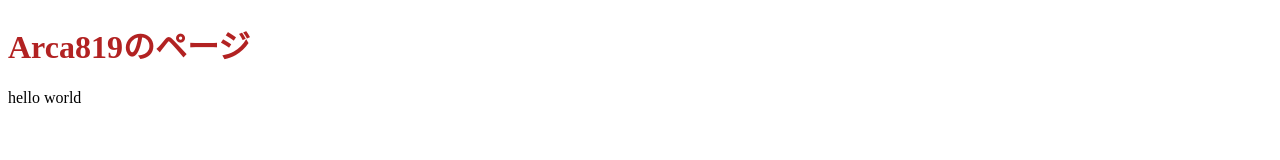
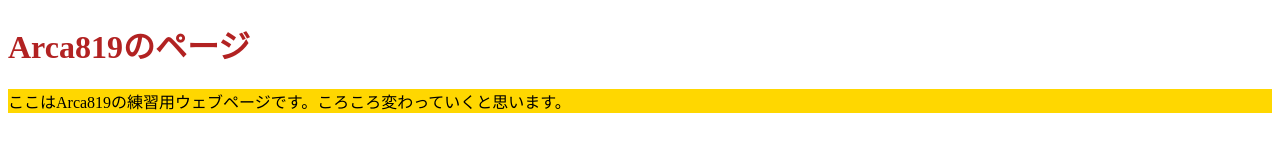
Before and after one commit to Arca819/Arca819.github.io, a plain HTML site: page index.html in a window 1280 px wide. Drawn offline with Linux system fonts and the light colour scheme.

Commit message:
修正しました

```diff
--- a/index.html
+++ b/index.html
@@ -8,6 +8,8 @@
     </head>
     <body>
         <h1>Arca819のページ</h1>
-        <p>hello world</p>
+        <p>
+            ここはArca819の練習用ウェブページです。ころころ変わっていくと思います。
+        </p>
     </body>
 </html>
--- a/style.css
+++ b/style.css
@@ -1,3 +1,7 @@
 h1 {
     color: firebrick;
 }
+
+p {
+    background: gold;
+}
```
